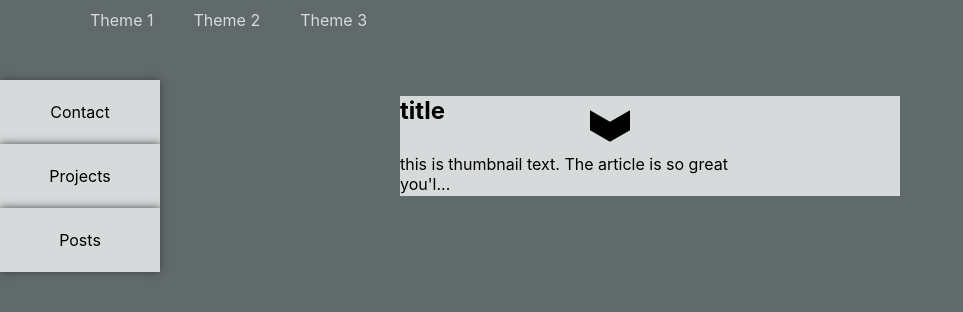
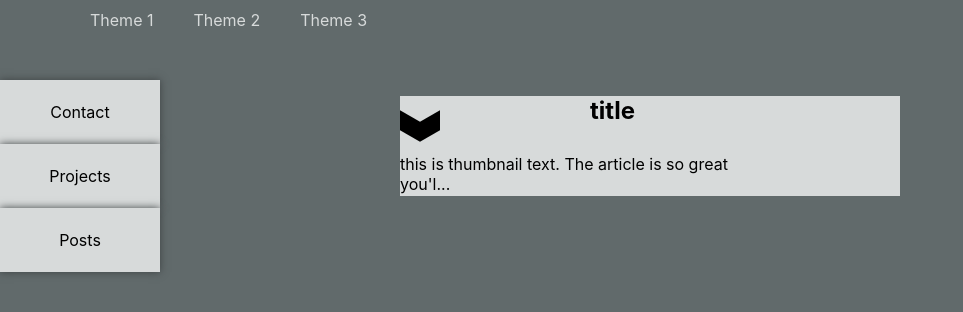
Before and after one commit to TYLER-JM/personal-homepage, a React (Create React App) app: page / in a window 1280 px wide. Shown: the top 312 px of the page, without its empty margins (0-963 px from the left). Built offline with nearby package versions, Linux system fonts and the light colour scheme.

Commit message:
changes placement of title and arrow in the article header grid

```diff
--- a/src/styles/articles.scss
+++ b/src/styles/articles.scss
@@ -15,10 +15,10 @@ article {
     display: grid;
     grid-template: 50% 50% / 38% 37% 25%;
     h2 {
-      grid-area: 1/1/2/2;
+      grid-area: 1/2/2/3;
     }
     .arrow {
-      grid-area: 1/2/2/3;
+      grid-area: 1/1/2/2;
       margin: 20px 0;
       display: flex;
       > div {
```
